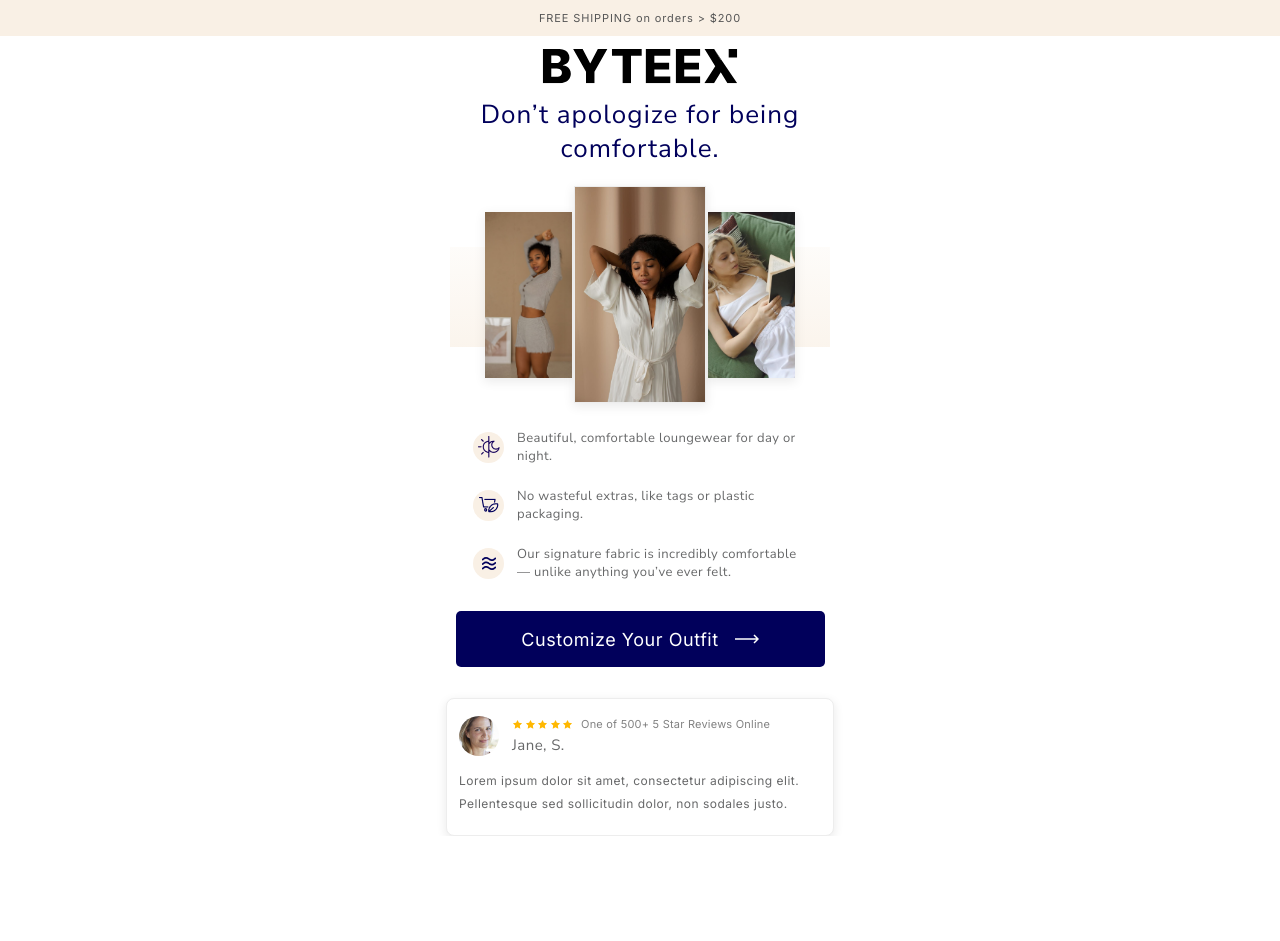
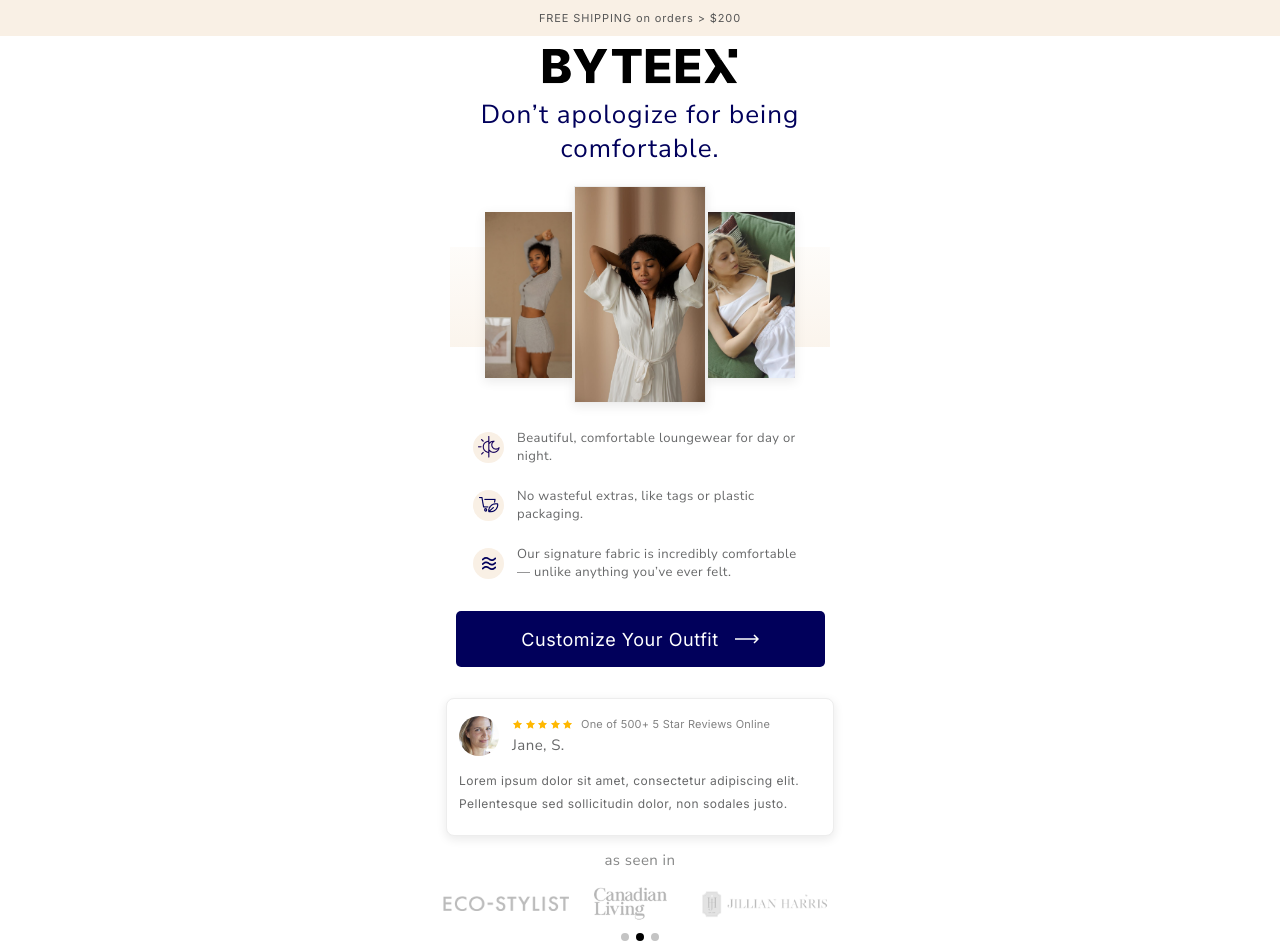
Before and after one commit to i1yaremechko/byteex-product-page, a Next.js app: page / in a window 1280 px wide. Before the commit the page ends 836 px from the top, so only its background shows below. Built offline with nearby package versions, Linux system fonts and the light colour scheme.

Commit message:
feat: add 'as seen in' press strip to hero

```diff
--- a/src/components/Hero/Hero.tsx
+++ b/src/components/Hero/Hero.tsx
@@ -2,6 +2,7 @@ import Image from "next/image";
 
 import { ReviewCard } from "@/components/ReviewCard/ReviewCard";
 import { CtaButton } from "@/components/ui/CtaButton/CtaButton";
+import { PressStrip } from "@/components/PressStrip/PressStrip";
 import type { GalleryImage, HeroContent } from "@/content/hero";
 import styles from "./Hero.module.css";
 
@@ -66,6 +67,8 @@ export function Hero({ content }: { content: HeroContent }) {
       <div className={styles.review}>
         <ReviewCard {...review} />
       </div>
+
+      <PressStrip {...content.press} />
     </section>
   );
 }
--- /dev/null
+++ b/src/components/PressStrip/PressStrip.module.css
@@ -0,0 +1,41 @@
+.press {
+  padding-top: 15px;
+}
+
+.label {
+  font-family: var(--font-primary), system-ui, sans-serif;
+  font-size: 15px;
+  line-height: 18px;
+  letter-spacing: 0.03em;
+  text-align: center;
+  color: var(--color-text-label);
+}
+
+.logos {
+  display: flex;
+  align-items: center;
+  justify-content: space-between;
+  max-width: 394px;
+  min-height: 35px;
+  margin: 17px auto 0;
+  padding: 0;
+  list-style: none;
+}
+
+.dots {
+  display: flex;
+  justify-content: center;
+  gap: 7px;
+  margin-top: 12px;
+}
+
+.dots span {
+  width: 8px;
+  height: 8px;
+  border-radius: 50%;
+  background: #c4c4c4;
+}
+
+.dots .active {
+  background: #000;
+}
--- /dev/null
+++ b/src/components/PressStrip/PressStrip.tsx
@@ -0,0 +1,27 @@
+import Image from "next/image";
+
+import type { PressLogo } from "@/content/hero";
+import styles from "./PressStrip.module.css";
+
+type PressStripProps = { label: string; logos: PressLogo[] };
+
+export function PressStrip({ label, logos }: PressStripProps) {
+  return (
+    <div className={styles.press}>
+      <p className={styles.label}>{label}</p>
+      <ul className={styles.logos}>
+        {logos.map(({ name, src, width, opacity }) => (
+          <li key={name}>
+            <Image src={src} alt={name} width={width} style={{ height: "auto", opacity }} />
+          </li>
+        ))}
+      </ul>
+      {/* Decorative pagination from the design (the strip is not a slider). */}
+      <div className={styles.dots} aria-hidden="true">
+        <span />
+        <span className={styles.active} />
+        <span />
+      </div>
+    </div>
+  );
+}
--- a/src/content/hero.ts
+++ b/src/content/hero.ts
@@ -7,12 +7,24 @@ import reviewer from "@/assets/images/reviewer-jane.jpg"
 import dayNight from "@/assets/icons/day-night.png"
 import ecoCart from "@/assets/icons/eco-cart.png"
 import fabricWaves from "@/assets/icons/fabric-waves.png"
+import canadianLiving from "@/assets/logos/canadian-living.png"
+import ecoStylist from "@/assets/logos/eco-stylist.png"
+import jillianHarris from "@/assets/logos/jillian-harris.png"
 
 export type GalleryImage = {
   src: StaticImageData
   alt: string
   /** CSS object-position used when the photo is cropped to fit its frame. */
   focus?: string
+}
+
+export type PressLogo = {
+  name: string
+  src: StaticImageData
+  /** Display width in px (from the Figma frame). */
+  width: number
+  /** The design shows the logos faded. */
+  opacity: number
 }
 
 export type HeroContent = {
@@ -28,6 +40,7 @@ export type HeroContent = {
     label: string
     text: string
   }
+  press: {label: string; logos: PressLogo[]}
 }
 
 // Static content for now. Will be replaced by a headless CMS query.
@@ -71,5 +84,13 @@ export const heroContent: HeroContent = {
     rating: 5,
     label: "One of 500+ 5 Star Reviews Online",
     text: "Lorem ipsum dolor sit amet, consectetur adipiscing elit. Pellentesque sed sollicitudin dolor, non sodales justo."
+  },
+  press: {
+    label: "as seen in",
+    logos: [
+      {name: "Eco-Stylist", src: ecoStylist, width: 126, opacity: 0.35},
+      {name: "Canadian Living", src: canadianLiving, width: 73, opacity: 0.45},
+      {name: "Jillian Harris", src: jillianHarris, width: 145, opacity: 0.7}
+    ]
   }
 }
```
